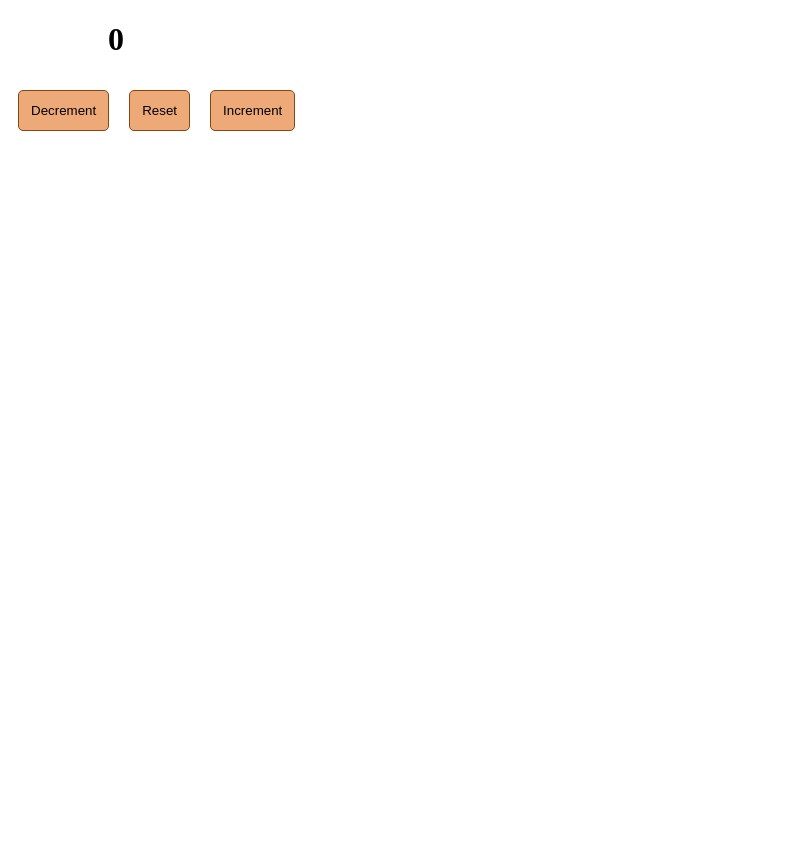
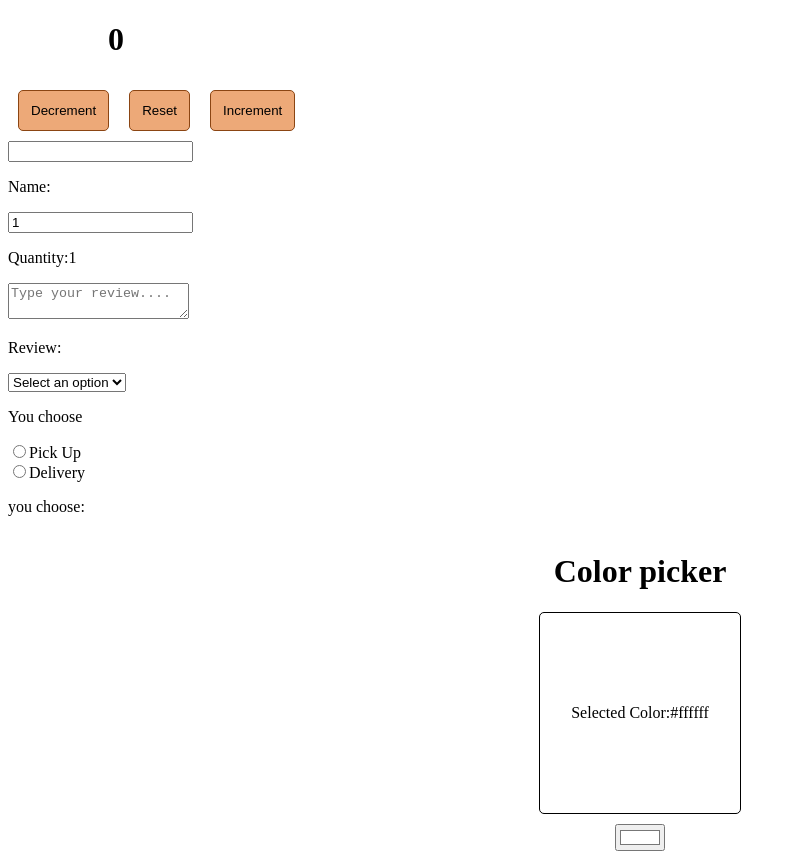
Before and after one commit to athulya175/React2, a React (Vite) app: page / in a window 1280 px wide. Shown: the whole page, without its empty margins (0-796 px from the left). Before the commit the page ends 800 px from the top, so only its background shows below. Built offline with nearby package versions, Linux system fonts and the light colour scheme.

Commit message:
ColorPicker

```diff
--- a/src/App.jsx
+++ b/src/App.jsx
@@ -1,10 +1,13 @@
 import ButtonStyle2 from "./Button/ButtonStyle2"
-import ButtonStyleInline from "./ButtonStyleInline"
+import ButtonStyleInline from "./Components/ButtonStyleInline"
 import Button from "./Components/ButtonStyle"
 import Card from "./Components/Card"
+import ColorPick from "./Components/Colorpicup"
 import ConditionUser from "./Components/ConditionUser"
 import Counter from "./Components/Counter"
 import EventButton from "./Components/EventButton"
+import EventOnchange from "./Components/EventOnchange"
+import EventOnchhange from "./Components/EventOnchange"
 import EventProfile from "./Components/EventProfile"
 import Food from "./Components/Food"
 import Footer from "./Components/Footer"
@@ -53,6 +56,9 @@ function App() {
       <EventProfile/> */}
 
       <Counter/>
+      <EventOnchange/>
+
+      <ColorPick/>
     </>
   )
 }
--- /dev/null
+++ b/src/Components/Colorpicup.jsx
@@ -0,0 +1,18 @@
+import { useState } from "react"
+
+function ColorPick(){
+    const [color,setColor]=useState('#ffffff')
+    function handleColorChange(e){
+        setColor(e.target.value)
+    }
+    return(
+        < div className="color-layout">
+            <h1>Color picker</h1>
+        <div className="color-container" style={{backgroundColor:color}}>
+            <p className="color-text">Selected Color:{color}</p>
+        </div>
+        <input type="color" onChange={handleColorChange} value={color} className="color-bar"/>
+        </div>
+    )
+}
+export default ColorPick
--- a/src/Components/Counter.jsx
+++ b/src/Components/Counter.jsx
@@ -1,16 +1,60 @@
+/*
+    import { useState } from "react"
+
+    function Counter(){
+        let [count,setCount]=useState(0)
+        function handleIncrement(){
+        setCount(count+1)
+        }
+        function handleDecrement(){
+            setCount(count-1)
+        }
+        function handleReset(){
+            setCount(count=0)
+        }
+        return(
+        <>
+        <h1 className="countval">{count}</h1>
+            <button onClick={handleDecrement} className="countbtn">Decrement</button>
+            <button onClick={handleReset}className="countbtn">Reset</button>
+            <button onClick={handleIncrement}className="countbtn">Increment</button>
+        </>
+        )
+
+    }
+    export default Counter
+*/
+import { useState } from "react"
+
 function Counter(){
-    let count=0
+    let [count,setCount]=useState(0)
     function handleIncrement(){
-        count++
-        return count
+
+    /*
+       setCount(count+1)
+       setCount(count+1)
+       setCount(count+1)
+    */
+
+       /*insted incrementing one by one it doesn't increment that way , it increments as like
+        setCount(0+1)
+        setCount(0+1)
+        setCount(0+1) so we use an updater function for naming convention use the first letter of the state variable*/
+
+        setCount(c=>c+1)
+        setCount(c=>c+1)
+        setCount(c=>c+1)
+
+        // by using the updator function ,
+        // Takes the Pending state to calculate next state.
+        //React puts your updater function in a queue(waiting in line)
+        // During the next render,it will call them in the same order.
     }
     function handleDecrement(){
-        count--
-        return count
+        setCount(count-1)
     }
     function handleReset(){
-        count=0
-        return count
+        setCount(count=0)
     }
     return(
     <>
--- /dev/null
+++ b/src/Components/EventOnchange.jsx
@@ -0,0 +1,51 @@
+import { useState } from "react";
+
+function EventOnchange(){
+    const [name,setName]=useState("")
+    const [quantity,setQuantity]=useState(1)
+    const [review,setReview]=useState('')
+    const [payment,setPayment]=useState('')
+    const [shipping,setShipping]=useState('')
+    function handleNameChange(e){
+        setName(event.target.value)
+    }
+    function handleQuantityChange(event){
+        setQuantity(event.target.value)
+    }
+    function handleReviewChange(e){
+       setReview(e.target.value)
+    }
+    function handlePaymentMethod(e){
+        setPayment(e.target.value)
+    }
+    function handleShipping(e){
+        setShipping(e.target.value)
+    }
+    return(
+        <div>
+            <input value={name} onChange={handleNameChange}/>
+            <p>Name:{name}</p>
+            <input type="number" value={quantity} onChange={handleQuantityChange}/>
+            <p>Quantity:{quantity}</p>
+            <textarea value={review} onChange={handleReviewChange} placeholder="Type your review....">{review}</textarea>
+            <p> Review:{review}</p>
+            <select value={payment} onChange={handlePaymentMethod}>
+                <option value="">Select an option</option>
+                <option value="Visa">Visa</option>
+                <option value="Master card">Master card</option>
+                <option value="Gift card">Gift card</option>
+            </select>
+            <p>You choose {payment}</p>
+            <label>
+                <input type="radio" value="pick up" name="Delivery" onChange={handleShipping}></input>
+                Pick Up
+            </label>
+            <label><br/>
+                <input type="radio" value="Delivery" name="Delivery" onChange={handleShipping}></input>
+                Delivery
+            </label>
+            <p>you choose:{shipping}</p>
+        </div>
+    )
+}
+export default EventOnchange
--- a/src/index.css
+++ b/src/index.css
@@ -107,3 +107,25 @@
 .countval{
   margin-left: 100px;
 }
+
+/*************************Color Picker***************************/
+.color-container{
+    width: 200px;
+    height: 200px;
+    display: flex;
+    justify-content: center;
+    align-items: center;
+    margin-bottom: 10px;
+    border-radius: 5px;
+    border: 1px solid black;
+
+}
+.color-text{
+  text-align: center;
+}
+.color-layout{
+  display: flex;
+  align-items: center;
+  justify-content: center;
+  flex-direction: column;
+}
```
Also changed, not shown: src/Components/react.md (+10 -0 lines), src/Components/ButtonStyleInline.jsx (renamed from src/ButtonStyleInline.jsx).
